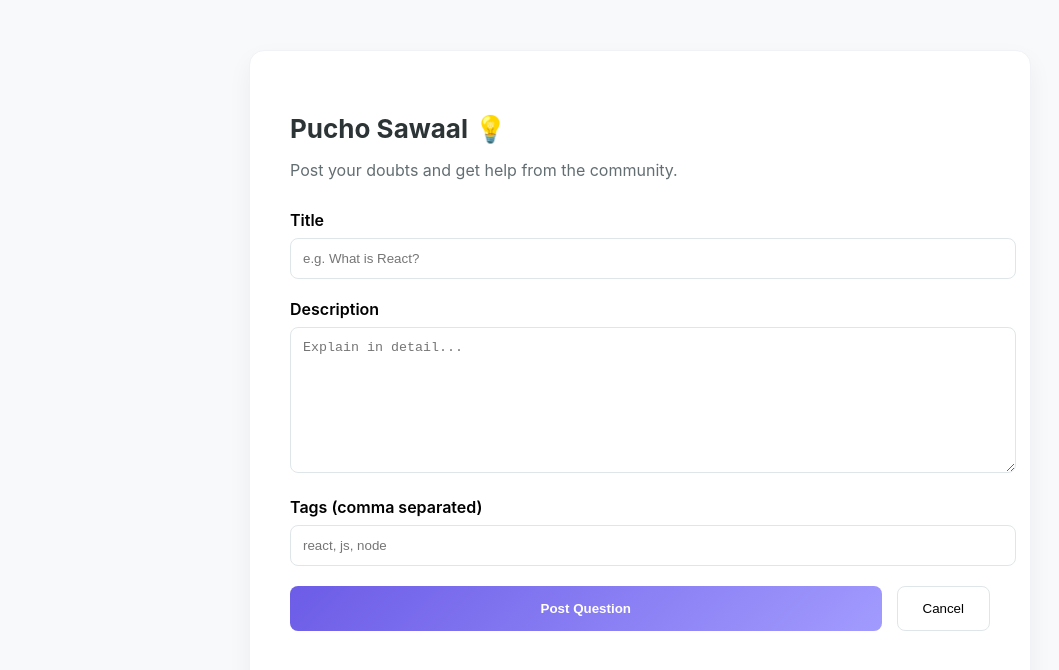
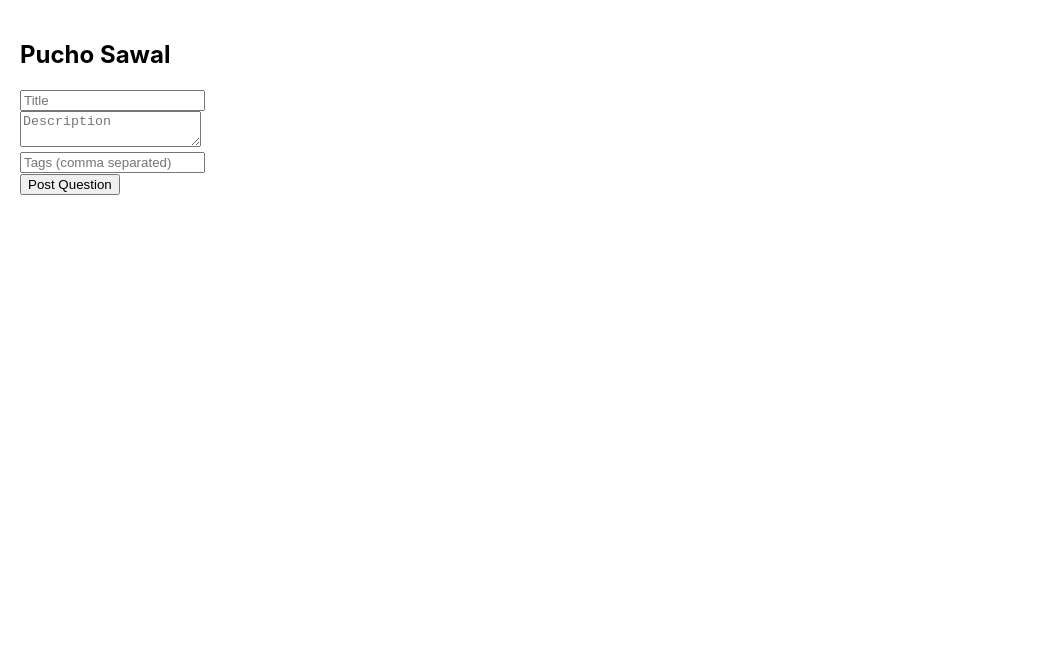
Before and after one commit to bawadkarchakrdhar-droid/So-Lite-, a React (Create React App) app in the folder frontend/: page /ask-question in a window 1280 px wide. Shown: the top 670 px of the page, without its empty margins (0-1059 px from the left). Built offline with nearby package versions, Linux system fonts and the light colour scheme; sample sign-in values are in the browser's storage.

Commit message:
fixed empty dashboard and post error

```diff
--- a/frontend/src/AskQuestion.js
+++ b/frontend/src/AskQuestion.js
@@ -4,75 +4,37 @@ import { useNavigate } from 'react-router-dom';
 
 const AskQuestion = () => {
     const [title, setTitle] = useState('');
-    const [description, setDescription] = useState('');
+    const [body, setBody] = useState('');
     const [tags, setTags] = useState('');
     const navigate = useNavigate();
 
     const handleSubmit = async (e) => {
         e.preventDefault();
-        const userId = localStorage.getItem('userId');
-
-        if (!userId) {
-            alert("please login first!");
-            return navigate('/login');
-        }
-
         try {
-            // Tags ko string se array mein badalna zaroori hai
-            const tagsArray = tags ? tags.split(',').map(tag => tag.trim()) : [];
-
-            const res = await axios.post('https://so-lite-backend.onrender.com/api/questions', {
+            const token = localStorage.getItem('token'); // Check if you use tokens
+            await axios.post('https://so-lite-backend.onrender.com/api/questions', {
                 title,
-                description,
-                tags: tagsArray,
-                userId
+                body,
+                tags: tags.split(',').map(tag => tag.trim()),
+                userId: localStorage.getItem('userId')
             });
-
-            if(res.status === 201) {
-                alert("Question post successfully! 🚀");
-                navigate('/dashboard');
-            }
+            alert("Question post ho gaya! 🚀");
+            navigate('/dashboard');
         } catch (err) {
-            console.error("Frontend Error:", err);
-            alert("Question not posted!"); //
+            console.error(err);
+            alert("Question post nahi hua! Connection check karein.");
         }
     };
 
     return (
-        <div style={{ minHeight: '100vh', backgroundColor: '#f8f9fb', display: 'flex', justifyContent: 'center', paddingTop: '50px' }}>
-            <div style={{ width: '100%', maxWidth: '700px', backgroundColor: '#fff', padding: '40px', borderRadius: '15px', boxShadow: '0 10px 25px rgba(0,0,0,0.05)', border: '1px solid #f1f2f6' }}>
-                <h2 style={{ fontSize: '26px', color: '#2d3436', marginBottom: '10px', fontWeight: '700' }}>Pucho Sawaal 💡</h2>
-                <p style={{ color: '#636e72', marginBottom: '30px' }}>Post your doubts and get help from the community.</p>
-
-                <form onSubmit={handleSubmit} style={{ display: 'flex', flexDirection: 'column', gap: '20px' }}>
-                    <div>
-                        <label style={{ display: 'block', fontWeight: '600', marginBottom: '8px' }}>Title</label>
-                        <input type="text" placeholder="e.g. What is React?" value={title} onChange={(e) => setTitle(e.target.value)} required
-                        style={{ width: '100%', padding: '12px', borderRadius: '8px', border: '1px solid #dfe6e9' }} />
-                    </div>
-
-                    <div>
-                        <label style={{ display: 'block', fontWeight: '600', marginBottom: '8px' }}>Description</label>
-                        <textarea rows="8" placeholder="Explain in detail..." value={description} onChange={(e) => setDescription(e.target.value)} required
-                        style={{ width: '100%', padding: '12px', borderRadius: '8px', border: '1px solid #dfe6e9' }}></textarea>
-                    </div>
-
-                    <div>
-                        <label style={{ display: 'block', fontWeight: '600', marginBottom: '8px' }}>Tags (comma separated)</label>
-                        <input type="text" placeholder="react, js, node" value={tags} onChange={(e) => setTags(e.target.value)}
-                        style={{ width: '100%', padding: '12px', borderRadius: '8px', border: '1px solid #dfe6e9' }} />
-                    </div>
-
-                    <div style={{ display: 'flex', gap: '15px' }}>
-                        <button type="submit" style={{ flex: 1, padding: '14px', borderRadius: '8px', border: 'none', background: 'linear-gradient(135deg, #6c5ce7 0%, #a29bfe 100%)', color: 'white', fontWeight: '600', cursor: 'pointer' }}>
-                            Post Question
-                        </button>
-                        <button type="button" onClick={() => navigate('/dashboard')} style={{ padding: '14px 25px', borderRadius: '8px', border: '1px solid #dfe6e9', background: 'white', cursor: 'pointer' }}>
-                            Cancel
-                        </button>
-                    </div>
-                </form>
-            </div>
+        <div style={{ padding: '20px' }}>
+            <h2>Pucho Sawal</h2>
+            <form onSubmit={handleSubmit}>
+                <input placeholder="Title" value={title} onChange={(e) => setTitle(e.target.value)} required /><br/>
+                <textarea placeholder="Description" value={body} onChange={(e) => setBody(e.target.value)} required /><br/>
+                <input placeholder="Tags (comma separated)" value={tags} onChange={(e) => setTags(e.target.value)} /><br/>
+                <button type="submit">Post Question</button>
+            </form>
         </div>
     );
 };
```
Also changed, not shown: 1 other file (tests, documents, lock files or other folders).
